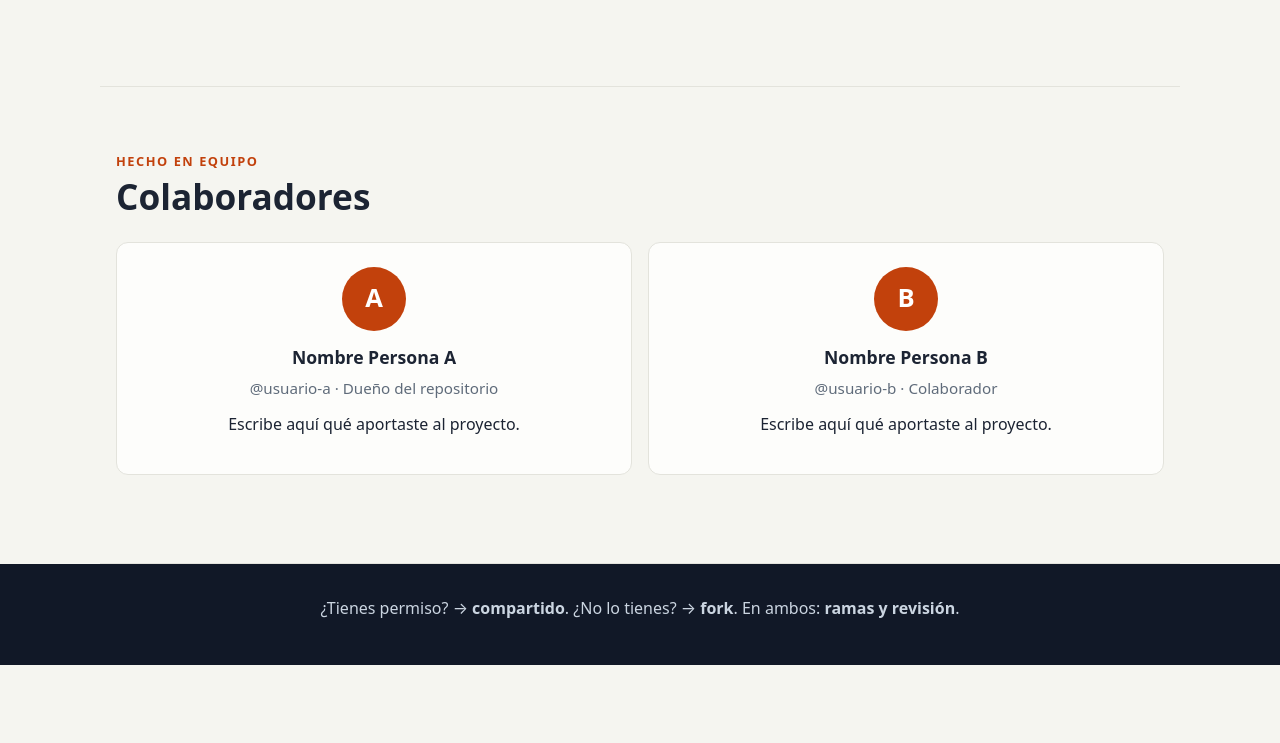
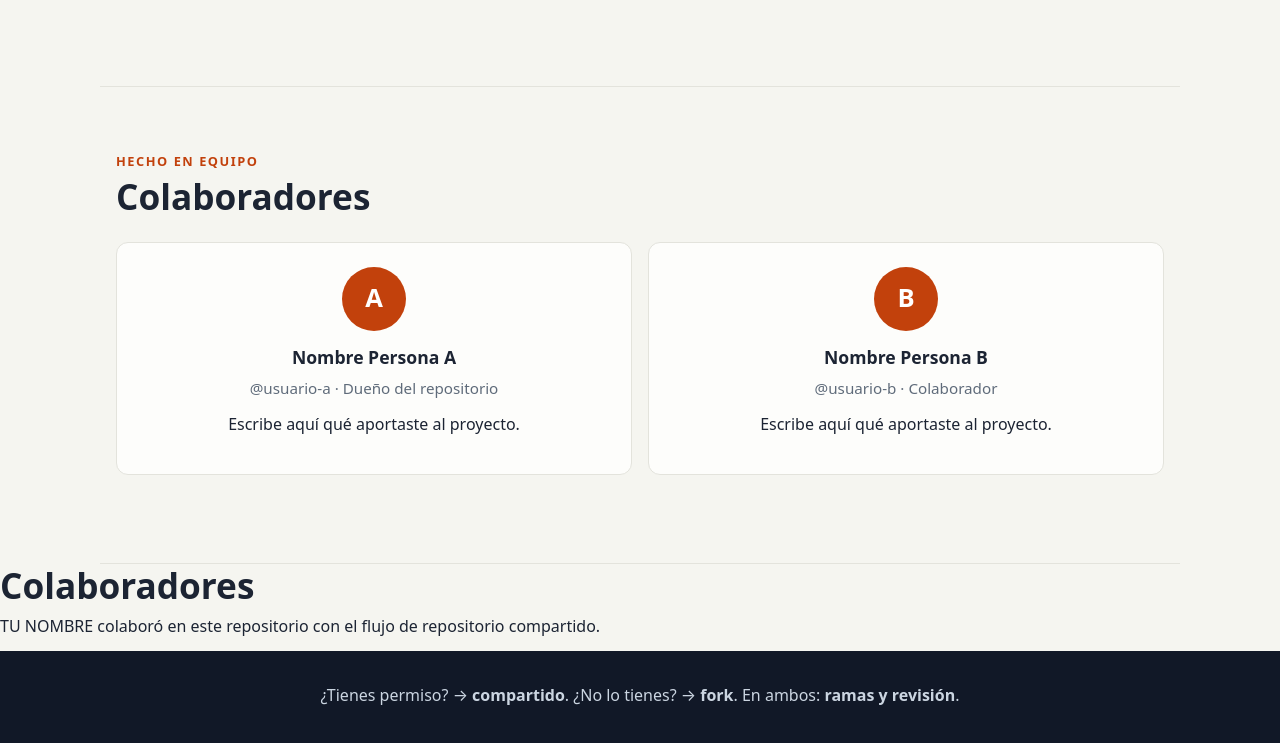
Before and after one commit to CristopherLarios/colaboracion-git-web, a plain HTML site: page index.html in a window 1280 px wide. Shown: the part 5227-5970 px from the top of the page. Before the commit the page ends 5892 px from the top, so only its background shows below. Drawn offline with Linux system fonts and the light colour scheme.

Commit message:
feat: añadir seccion 'colaboradores'

```diff
--- a/index.html
+++ b/index.html
@@ -251,7 +251,10 @@ git push origin main</code></pre>
         </article>
       </div>
     </section>
-
+    <section>
+      <h2>Colaboradores</h2>
+      <p>TU NOMBRE colaboró en este repositorio con el flujo de repositorio compartido.</p>
+    </section>
   </main>
 
   <footer class="footer">
```
